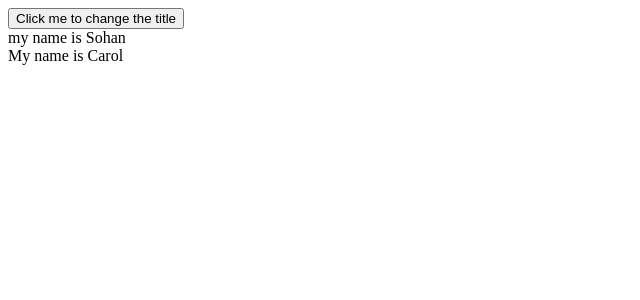
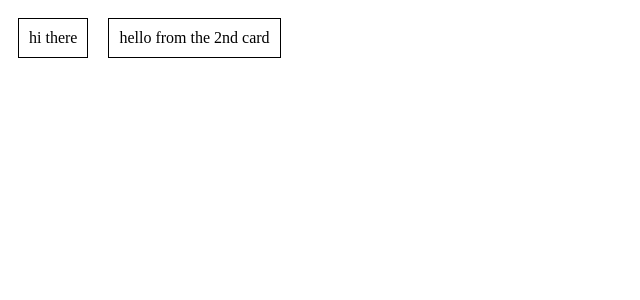
Before and after one commit to SohanDsouza03/100xDevs-Journey, a React (Vite) app in the folder weeks/week-6/week-6-experiments/: page / in a window 1280 px wide. Shown: the top 300 px of the page, without its empty margins (0-640 px from the left). Built offline with nearby package versions, Linux system fonts and the light colour scheme.

Commit message:
react cardwrapper

```diff
--- a/weeks/week-6/week-6-experiments/src/App.jsx
+++ b/weeks/week-6/week-6-experiments/src/App.jsx
@@ -1,31 +1,27 @@
-import { useState } from "react";
+function App() {
 
-function App() {
   return (
-    <div>
-      <HeaderWithButton />
-      <Header title="My name is Carol" />
+    <div style={{display: "flex"}}>
+      <Card>
+        hi there
+      </Card>
+      <Card>
+        <div>
+          hello from the 2nd card
+        </div>
+      </Card>
     </div>
-  );
+  )
 }
 
-function HeaderWithButton() {
-  const [firstTitle, setFirstTitle] = useState("my name is Sohan");
-
-  function changeTitle() {
-    setFirstTitle("My name is " + Math.random());
-  }
-
-  return (
-    <>
-      <button onClick={changeTitle}>Click me to change the title</button>
-      <Header title={firstTitle} />
-    </>
-  );
+function Card({children}) {
+  return <div style={{
+    border: "1px solid black",
+    padding: 10,
+    margin: 10
+  }}>
+    {children}
+  </div>
 }
 
-function Header({ title }) {
-  return <div>{title}</div>;
-}
-
-export default App;
+export default App
```
